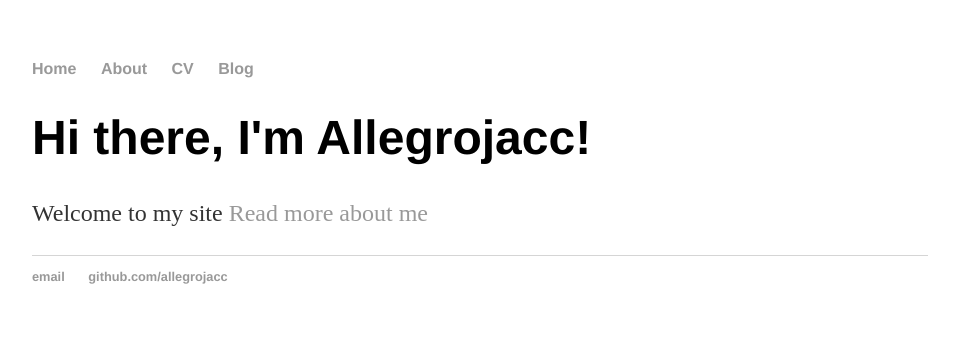
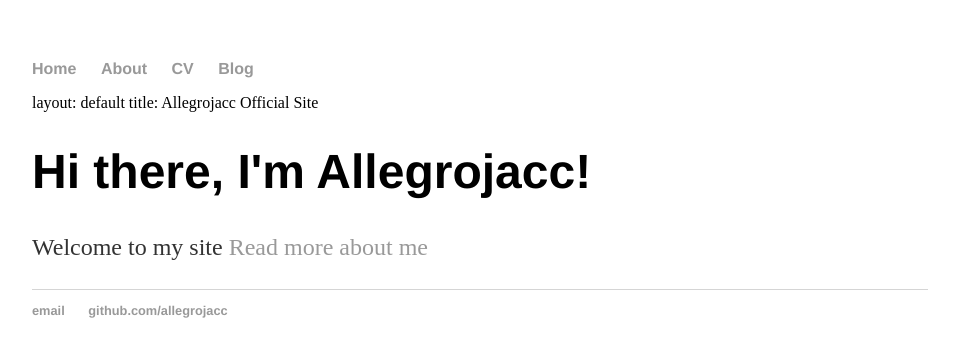
Before and after one commit to allegrojacc/allegrojacc.github.io, a Jekyll site: the page index.html, which Jekyll copies as it is, in a window 1280 px wide. Shown: the top 357 px of the page, without its empty margins (160-1119 px from the left). Built offline with Jekyll 4.4.1, drawn with Linux system fonts in a browser that asks for light colours.

Commit message:
Update index.html

```diff
--- a/index.html
+++ b/index.html
@@ -15,6 +15,8 @@
     		</ul>
 		</nav>
 		<div class="container">
+			layout: default
+			title: Allegrojacc Official Site
     		<div class="blurb">
         		<h1>Hi there, I'm Allegrojacc!</h1>
 				<p>Welcome to my site<a href="/about"> Read more about me</a></p>
```
